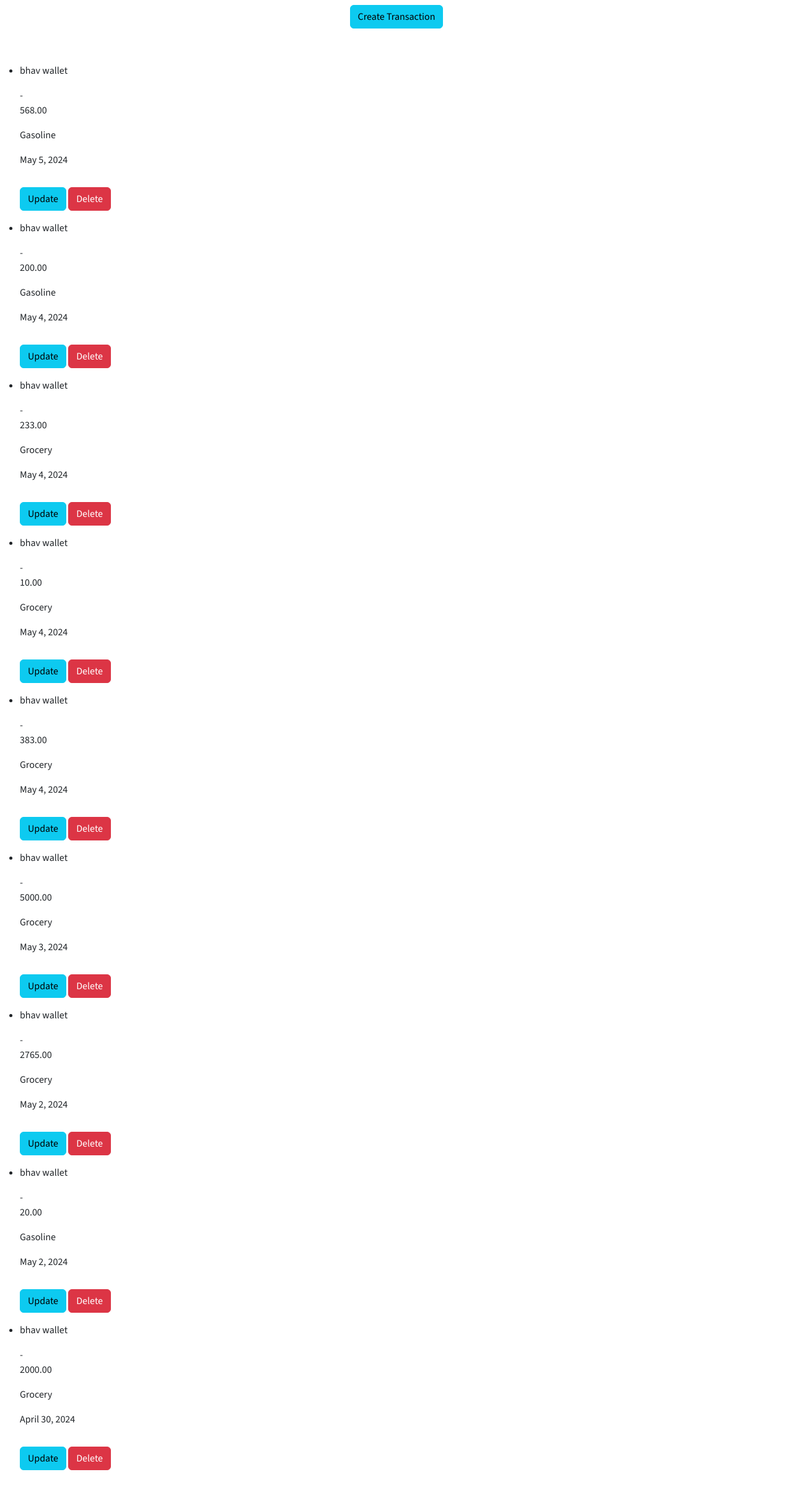
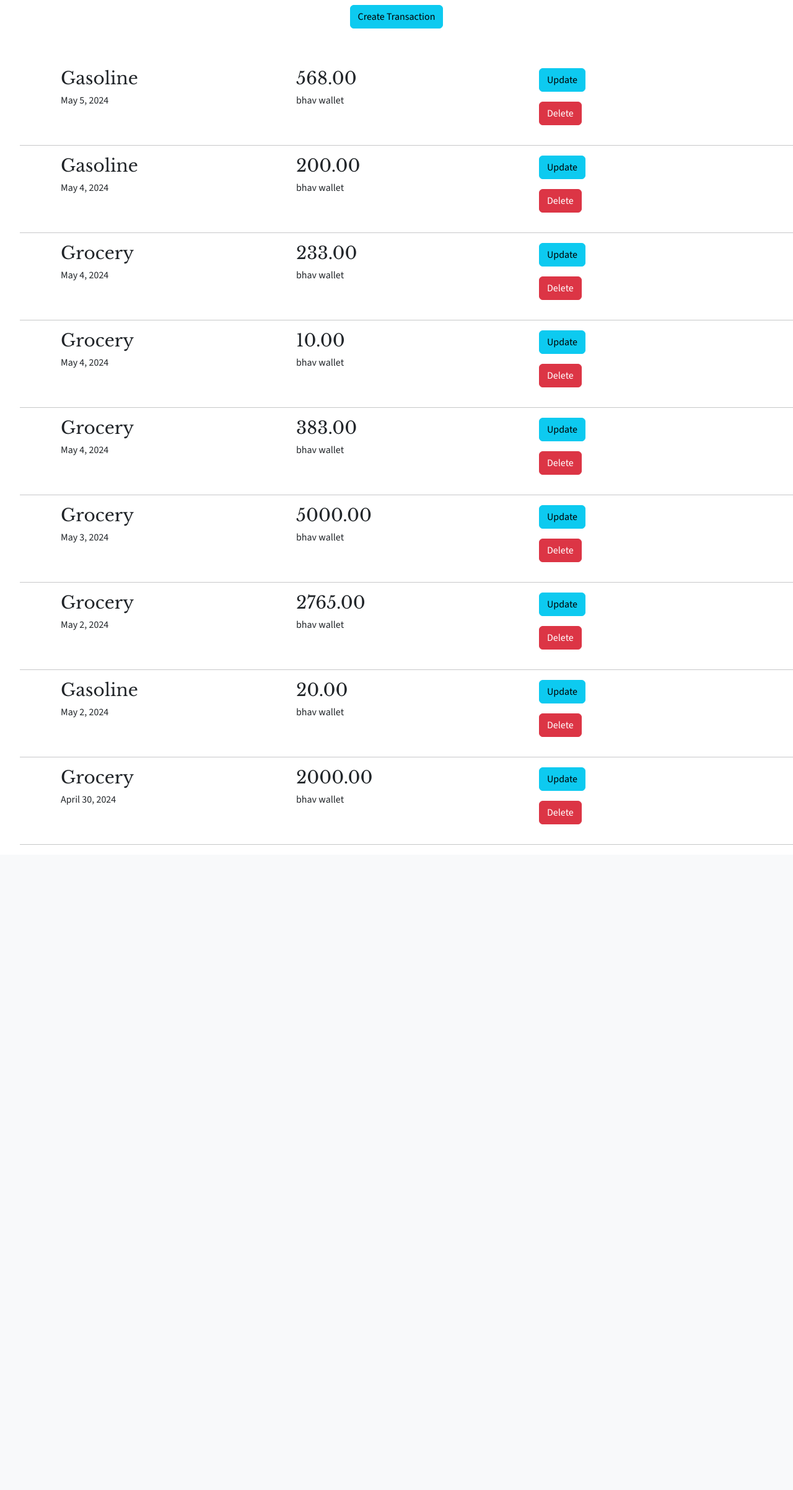
Before and after one commit to ysgurjar/pp4_expense_tracker, a Django app: page /personal/transactions in a window 1280 px wide. Shown: the part 56-2460 px from the top of the page at 62% size. After the commit the page ends 1419 px from the top, so only its background shows below. Run offline with Django 5.2, Linux system fonts and the light colour scheme; data comes from the database, SQL or seed files in the repository; both versions use the stored data as it was after the commit; some libraries are stand-ins or nearby versions.

Commit message:
create style for transaction

```diff
--- a/expense_tracker/templates/expense_tracker/transaction_list.html
+++ b/expense_tracker/templates/expense_tracker/transaction_list.html
@@ -14,11 +14,36 @@
 
 <ul>
     {% for transaction in transactions %}
-            <li>
-                <p>{{ transaction.wallet }}</p> - <p>{{ transaction.amount }}</p> <p>{{ transaction.category }} <p>{{ transaction.date }}</p>
+
+    <div class="container my-2">
+        <div class="row">
+            <div class="col-md-4">
+                <h3>
+                    {{ transaction.category }}
+                </h3>
+                <h6>
+                    {{ transaction.date }}
+                </h6>
+            </div>
+            <div class="col-md-4">
+                <h3>
+                    {{ transaction.amount }}
+                </h3>
+                <h6>
+                    {{ transaction.wallet }}
+                </h6>
+            </div>
+            <div class="col-md-4 d-fex flex-row">
+                <div class="container">
                     <a href="{% url 'update_transaction' transaction.pk %}" class="btn btn-info">Update</a>
+                </div>
+                <div class="container">
                     <a href="{% url 'delete_transaction' transaction.pk %}" class="btn btn-danger my-3">Delete</a>
-            </li>
+                </div>
+            </div>
+        </div>
+    </div>
+    <hr>
     {% endfor %}
 </ul>
 {% endblock %}
```
Also changed, not shown: db.sqlite3. Lines whose indentation alone changed are shown as unchanged.
